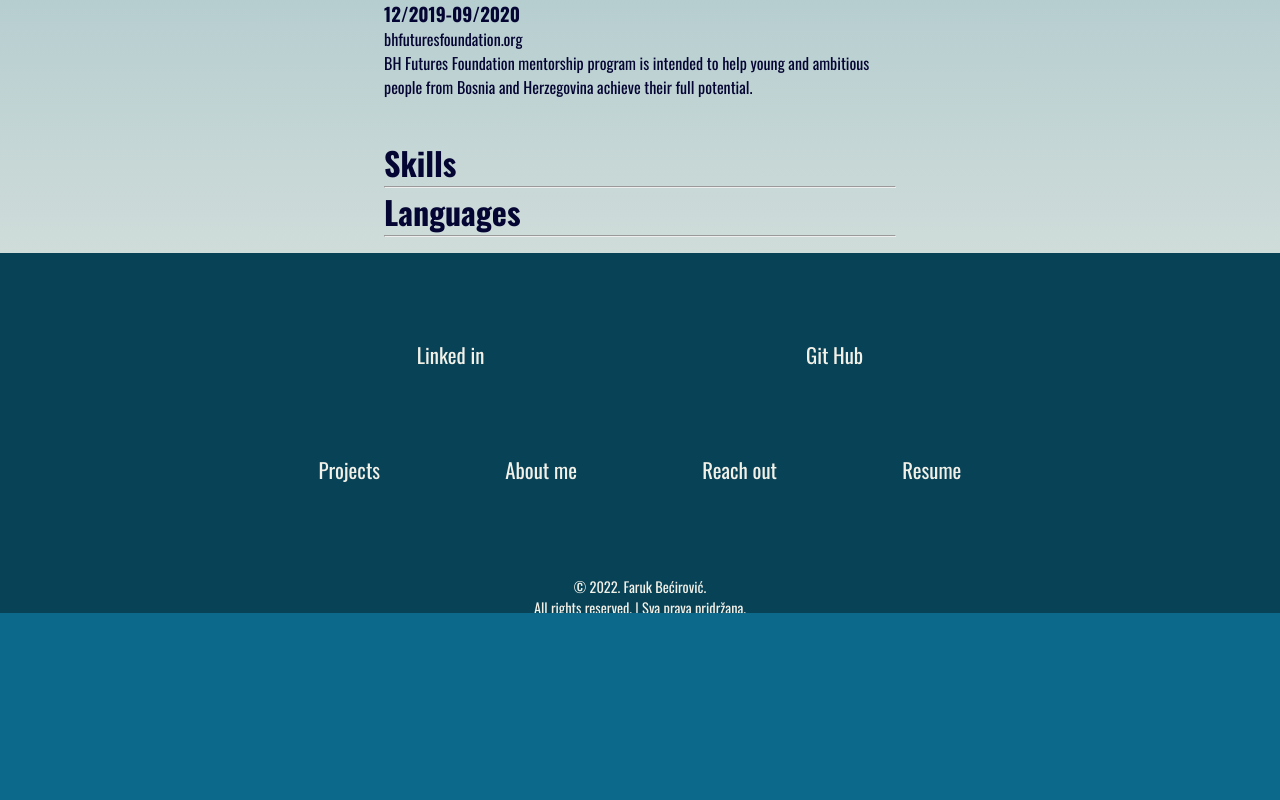
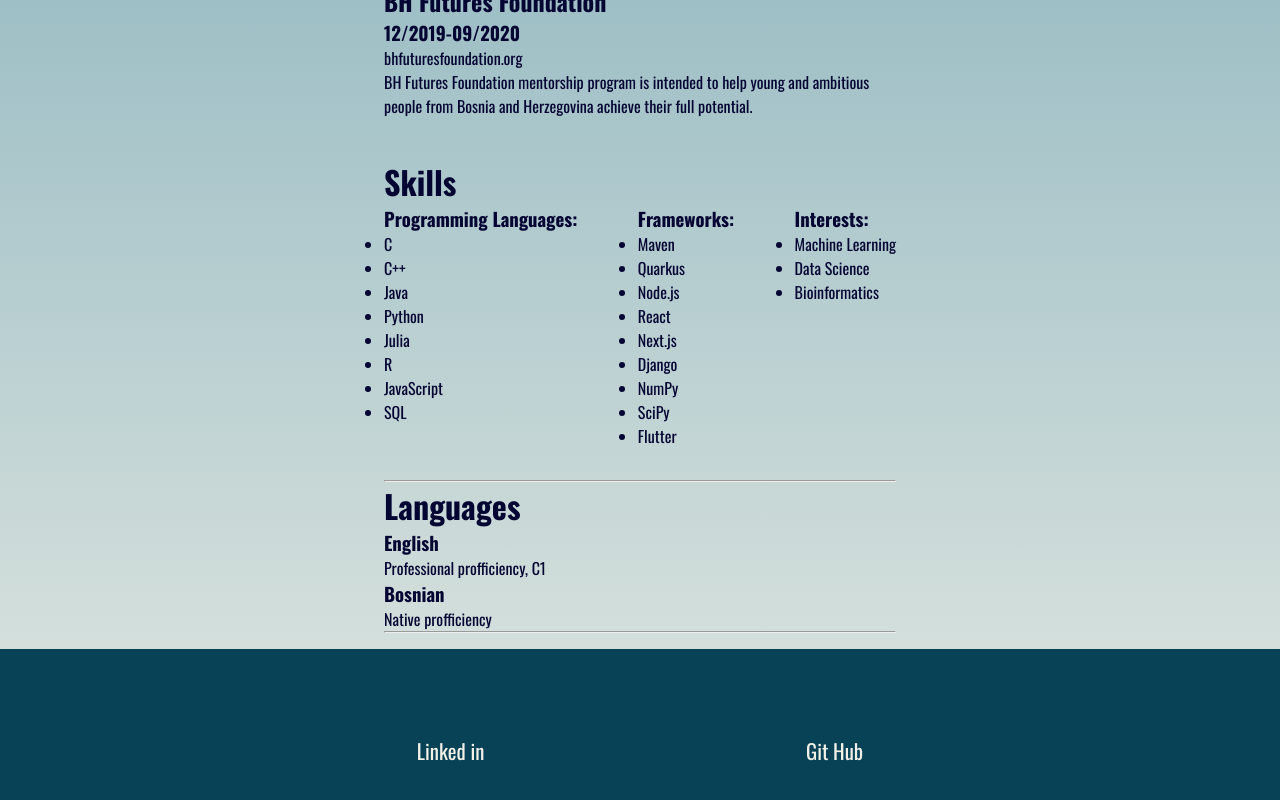
Before and after one commit to faruk-becirovic/faruk, a Next.js app: page /resume in a window 1280 px wide. Shown: the part 1739-2539 px from the top of the page. Before the commit the page ends 2352 px from the top, so only its background shows below. Built offline with nearby package versions, Linux system fonts and the light colour scheme.

Commit message:
Added to resume

```diff
--- a/pages/resume.tsx
+++ b/pages/resume.tsx
@@ -82,7 +82,8 @@ export default function Home() {
                             students that requires them to learn and
                             apply principles of full-stack software
                             development using Agile Methodology.
-                            <ul className={styles.list}>Technologies used:
+                            <ul className={styles.list}>
+                                <h3>Technologies used:</h3>
                                 <li>Java programming language,</li>
                                 <li>Quarkus framework,</li>
                                 <li>Dart programming language,</li>
@@ -119,8 +120,43 @@ export default function Home() {
                             Herzegovina achieve their full potential.
                         </Experience>
                         <h1>Skills</h1>
+                        <div className={styles.lists}>
+                            <ul>
+                                <h3>Programming Languages:</h3>
+                                <li>C</li>
+                                <li>C++</li>
+                                <li>Java</li>
+                                <li>Python</li>
+                                <li>Julia</li>
+                                <li>R</li>
+                                <li>JavaScript</li>
+                                <li>SQL</li>
+                            </ul>
+                            <ul>
+                                <h3>Frameworks:</h3>
+                                <li>Maven</li>
+                                <li>Quarkus</li>
+                                <li>Node.js</li>
+                                <li>React</li>
+                                <li>Next.js</li>
+                                <li>Django</li>
+                                <li>NumPy</li>
+                                <li>SciPy</li>
+                                <li>Flutter</li>
+                            </ul>
+                            <ul>
+                                <h3>Interests:</h3>
+                                <li>Machine Learning</li>
+                                <li>Data Science</li>
+                                <li>Bioinformatics</li>
+                            </ul>
+                        </div>
                         <hr />
                         <h1>Languages</h1>
+                        <h3>English</h3>
+                        <p>Professional profficiency, C1</p>
+                        <h3>Bosnian</h3>
+                        <p>Native profficiency</p>
                         <hr />
                     </div>
                 </main>
--- a/styles/Resume.module.css
+++ b/styles/Resume.module.css
@@ -27,6 +27,18 @@
     margin: auto;
 }
 
+.lists {
+    position: relative;
+    display: flex;
+    justify-content: space-between;
+    flex-direction: row;
+    margin-bottom: 2vh;
+}
+
+.resume ul {
+    margin-bottom: 2vh;
+}
+
 @media (max-width: 800px) {
 
     .resume {
@@ -43,4 +55,11 @@
 	margin: auto;
 	margin-bottom: 5vh;
     }
+
+    .lists {
+	position: relative;
+	display: flex;
+	justify-content: space-between;
+	flex-direction: column;
 }
+}
```
